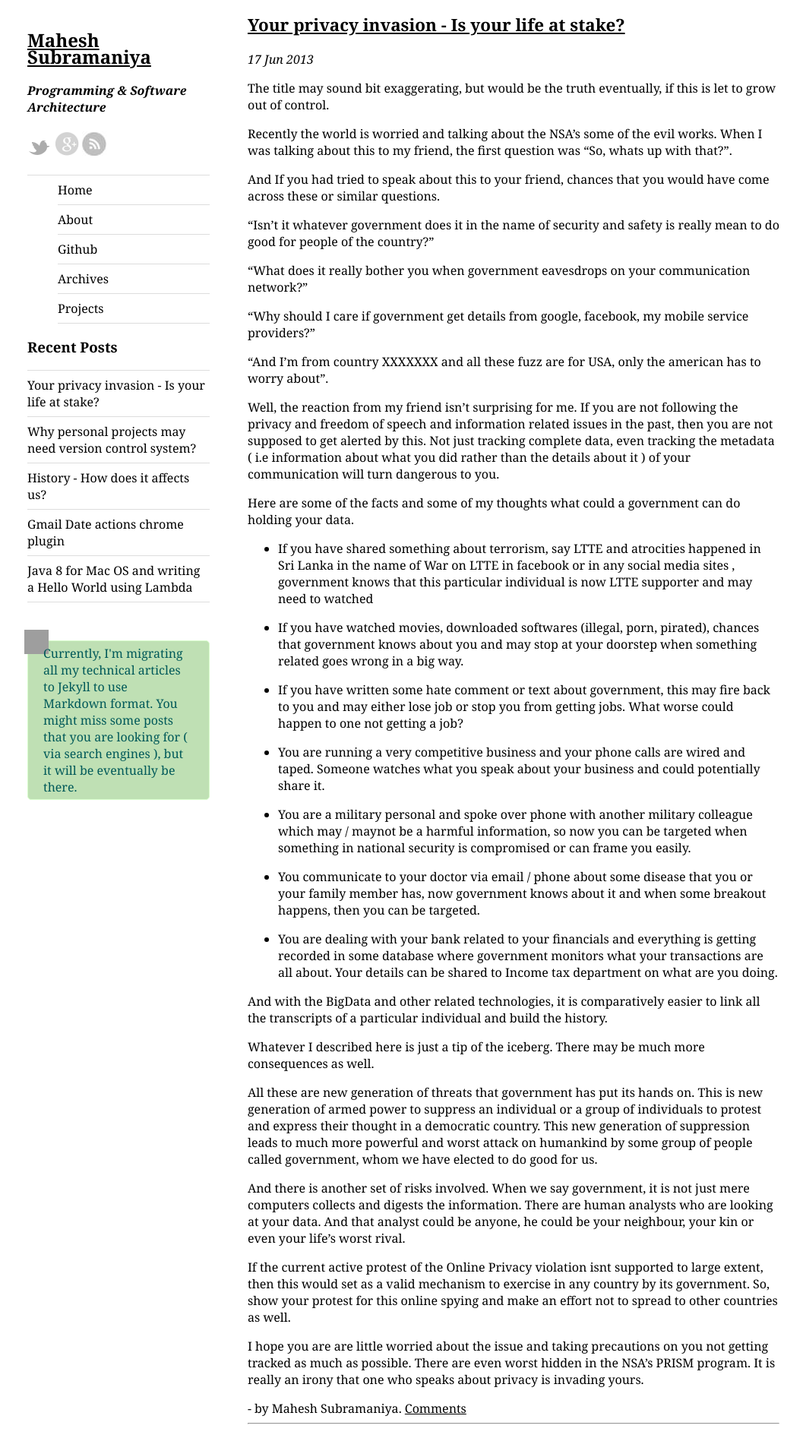
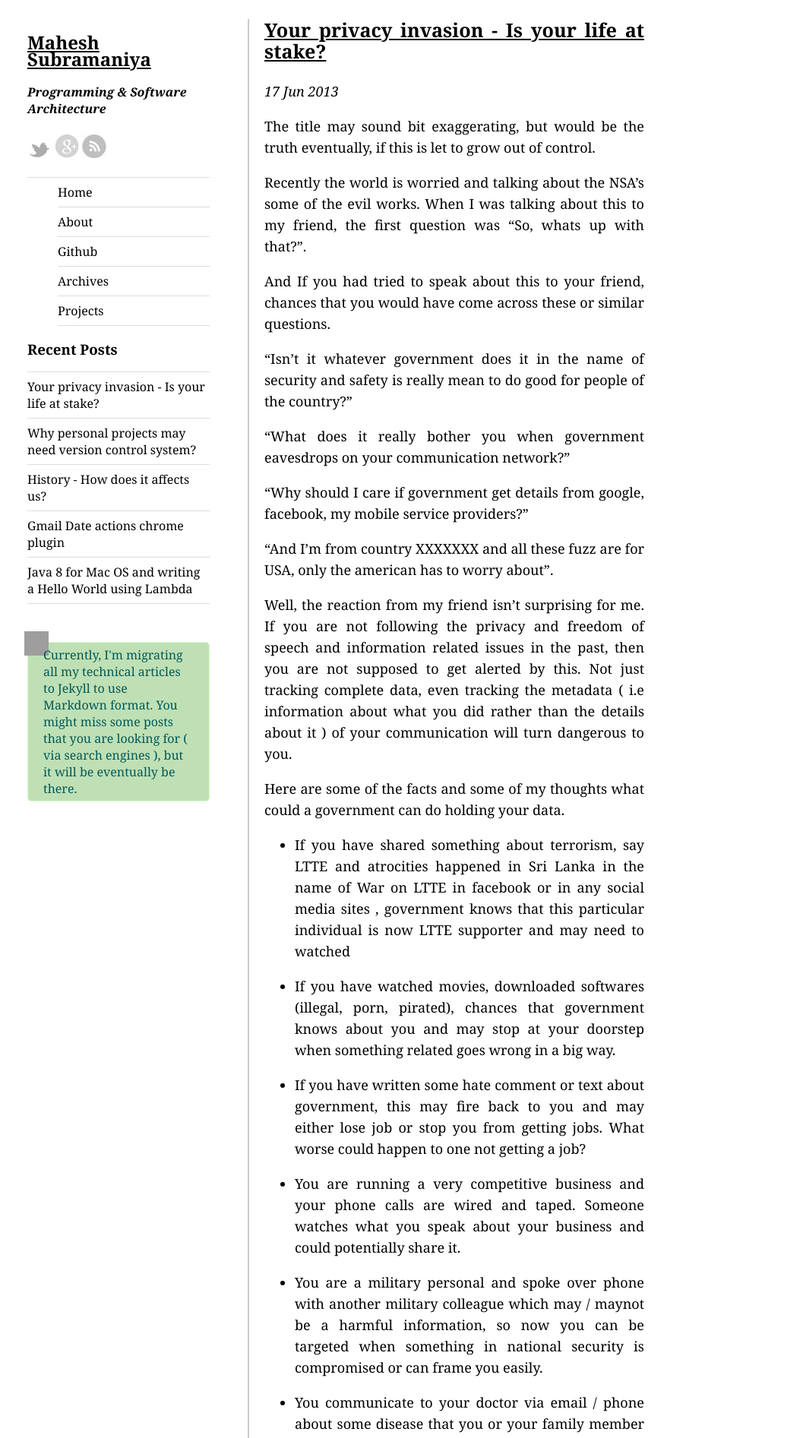
Before and after one commit to maheshsubramaniya/maheshsubramaniya.github.com, a Jekyll site: the page built from index.html, in a window 1280 px wide. Shown: the top 1893 px of the page at 76% size, without its empty margins (2-1059 px from the left). Built offline with Jekyll 4.4.1, drawn with Linux system fonts in a browser that asks for light colours; Markdown is read by kramdown in place of the engine named in the settings; the list of posts is cut into pages by our own code; comment, search, counter and statistics services are not loaded; grey boxes are pictures that could not be loaded.

Commit message:
css update

```diff
--- a/css/sanbox.css
+++ b/css/sanbox.css
@@ -1,5 +1,4 @@
-
-*
+body
 {
 	font-family:Cambria,Calibri,"Century Schoolbook",Arial,"Times New Roman";
 	line-height: 22px;
@@ -53,6 +52,15 @@
 	color:#000;
 }
 
+/* decorate all links in article */
+div.entry-content a, #about a
+{
+
+    background-color: rgba(235, 235, 132, 0.43);
+    text-decoration: none;
+    border-bottom: 1px dashed blue;
+
+}
 
 /*
 
@@ -126,8 +134,12 @@
 
 #right
 {
-	width: 700px;
+	width: 500px;
 	margin-left:320px;
+	border-left: 2px solid #CCC;
+	padding-left: 20px;
+	text-align:justify;
+
 }
 
 
@@ -173,6 +185,15 @@
 {
 	margin: 0;
 	padding:  0;
+}
+
+article
+{
+	color:#444444
+	font-family: "Palatino,Georgia,serif";
+	font-size:18px;
+	line-height:28px;
+	text-align:justify;
 }
 
 article h1
@@ -295,7 +316,7 @@
 
 figure, figcaption
 {
-	text-align: center;
+	/*text-align: center;*/
 }
 
 
@@ -320,3 +341,30 @@
 {
 	font-size: 120%;
 }
+
+
+blockquote {
+    padding: 13px 13px 21px 15px;
+    margin-bottom: 18px;
+    font-family:georgia,serif;
+    font-style: italic;
+}
+blockquote:before {
+    content:"\201C";
+    margin-left:-10px;
+    font-family:georgia,serif;
+    color:#eee;
+    font-size: 4em;
+}
+blockquote p {
+    font-size: 18px;
+    font-weight: 300;
+    line-height: 18px;
+    margin-bottom: 0;
+    font-style: italic;
+}
+
+#disqus_thread
+{
+	width: 500px;
+}
```
